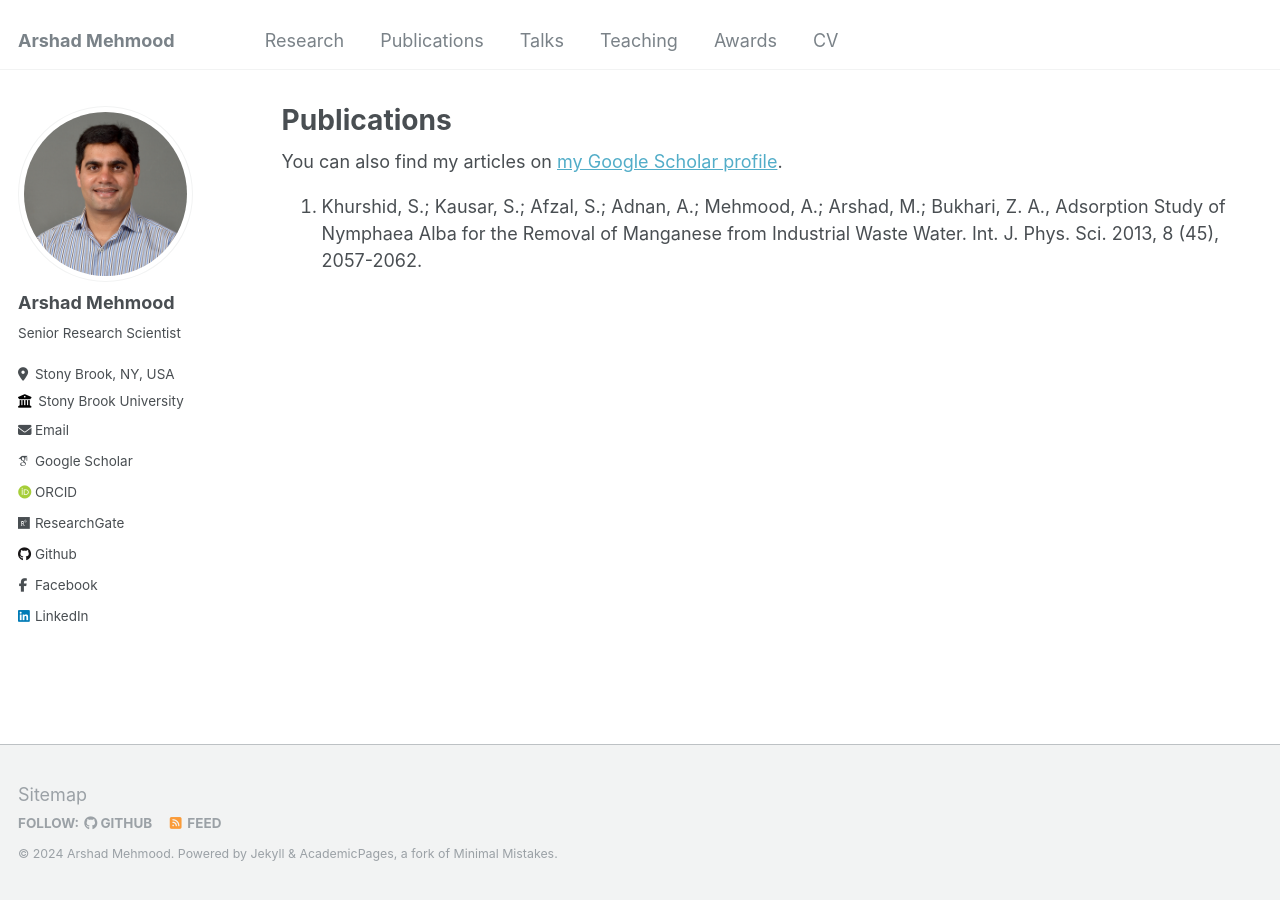
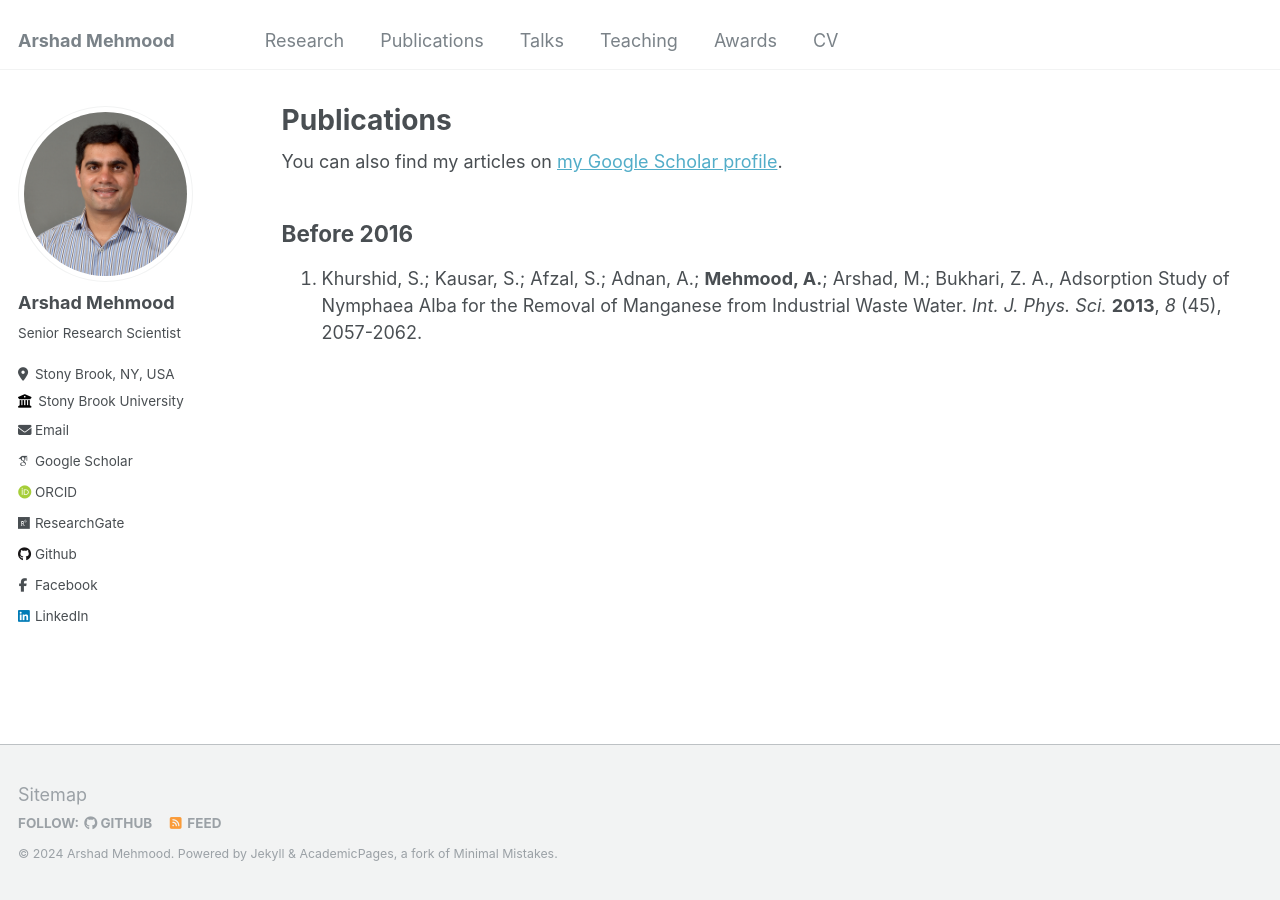
Before and after one commit to arshadmehmood118/arshadmehmood118.github.io, a Jekyll site: the page built from _pages/publications.md, in a window 1280 px wide. Built offline with Jekyll 4.4.1, drawn with Linux system fonts in a browser that asks for light colours; some web fonts are replaced.

Commit message:
Update publications.md

```diff
--- a/_pages/publications.md
+++ b/_pages/publications.md
@@ -9,4 +9,6 @@ author_profile: true
   <div class="wordwrap">You can also find my articles on <a href="{{site.author.googlescholar}}">my Google Scholar profile</a>.</div>
 {% endif %}
 
-1. Khurshid, S.; Kausar, S.; Afzal, S.; Adnan, A.; Mehmood, A.; Arshad, M.; Bukhari, Z. A., Adsorption Study of Nymphaea Alba for the Removal of Manganese from Industrial Waste Water. Int. J. Phys. Sci. 2013, 8 (45), 2057-2062.
+Before 2016
+------
+1. Khurshid, S.; Kausar, S.; Afzal, S.; Adnan, A.; **Mehmood, A.**; Arshad, M.; Bukhari, Z. A., Adsorption Study of Nymphaea Alba for the Removal of Manganese from Industrial Waste Water. _Int. J. Phys. Sci._ **2013**, _8_ (45), 2057-2062.
```
